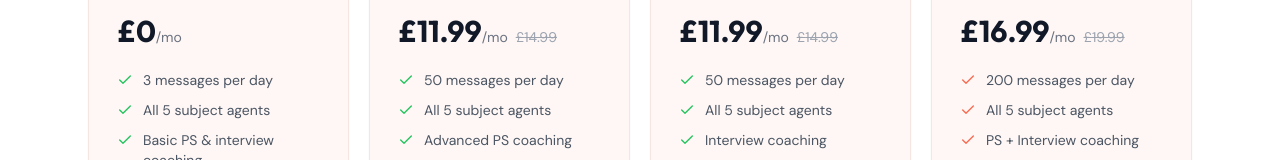
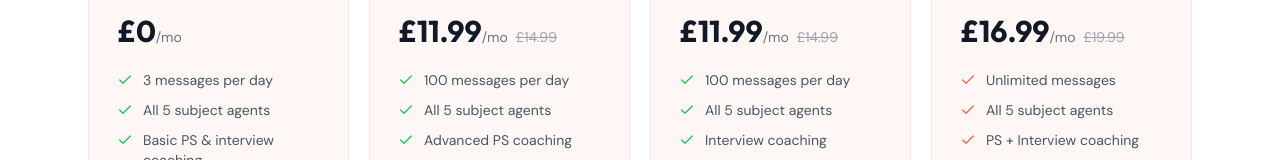
Before and after one commit to ShreyV13/myunioffer-frontend, a React (Vite) app: page /pricing in a window 1280 px wide. Shown: the part 549-709 px from the top of the page. Built offline with nearby package versions, Linux system fonts and the light colour scheme; no server answers.

Commit message:
Update pricing display: 100 messages for single plans, unlimited for premium

```diff
--- a/src/pages/Pricing.jsx
+++ b/src/pages/Pricing.jsx
@@ -52,7 +52,7 @@ export default function Pricing() {
       description: 'Perfect your statement',
       icon: Sparkles,
       features: [
-        '50 messages per day',
+        '100 messages per day',
         'All 5 subject agents',
         'Advanced PS coaching',
         '1000+ resources',
@@ -73,7 +73,7 @@ export default function Pricing() {
       description: 'Ace your interviews',
       icon: Zap,
       features: [
-        '50 messages per day',
+        '100 messages per day',
         'All 5 subject agents',
         'Interview coaching',
         '1000+ resources',
@@ -94,7 +94,7 @@ export default function Pricing() {
       description: 'PS + Interview prep',
       icon: Crown,
       features: [
-        '200 messages per day',
+        'Unlimited messages',
         'All 5 subject agents',
         'PS + Interview coaching',
         '1000+ resources',
```
